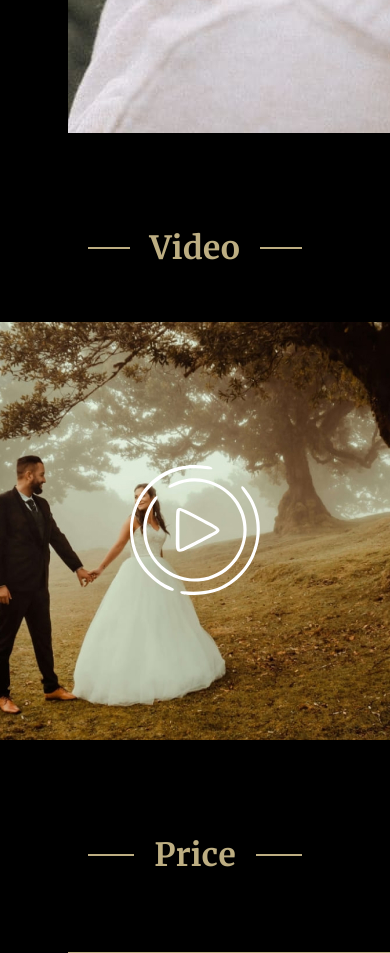
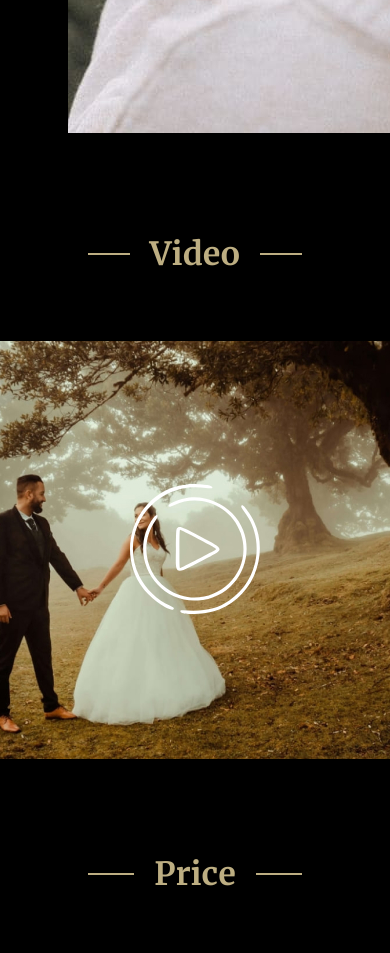
Before and after one commit to aliaksandrf/rsschool-cv, a website: page portfolio/index.html in a window 390 px wide. Shown: the part 5700-6653 px from the top of the page. Drawn offline with Linux system fonts and the light colour scheme.

Commit message:
feat. update video section for adaptive

```diff
--- a/portfolio/sass/components/_video.scss
+++ b/portfolio/sass/components/_video.scss
@@ -30,6 +30,14 @@
 }
 
 @media (max-width: 768px) {
+    .video {
+        padding-top: 6px;
+    }
+
+    .video__player{
+        padding-top: 40px;
+    }
+
     .video-player-big{
         display: none;
     }
```
Also changed, not shown: portfolio/sass/style.css, 1 other file.
